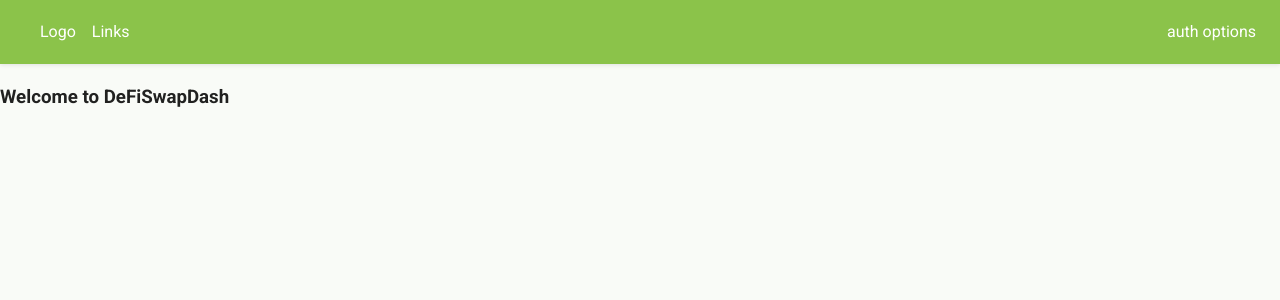
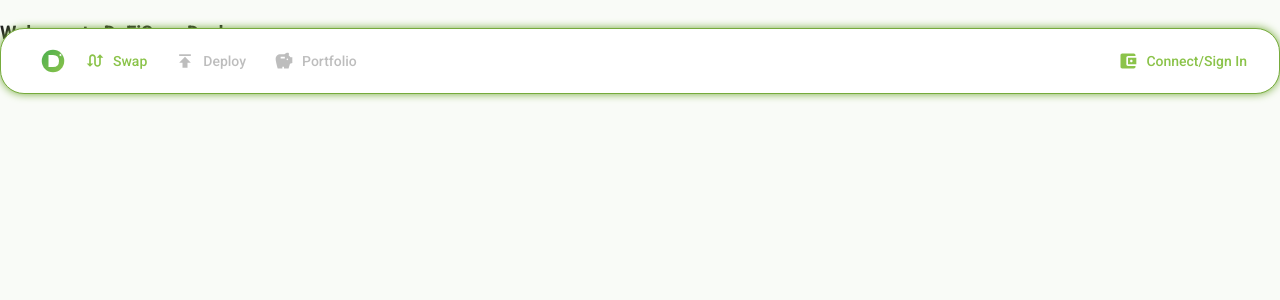
Before and after one commit to MatthewKsc/DeFiSwapDash, a React (Vite) app: page / in a window 1280 px wide. Shown: the top 300 px of the page. Built offline with nearby package versions, Linux system fonts and the light colour scheme.

Commit message:
Add Navbar layout without functionality

```diff
--- a/src/App.tsx
+++ b/src/App.tsx
@@ -1,5 +1,5 @@
 import './App.css'
-import Navbar from './components/Navbar/Navbar';
+import Navbar from './components/Navbar/Navbar'
 
 function App() {
   return (
--- /dev/null
+++ b/src/components/Navbar/NavAuth.tsx
@@ -0,0 +1,19 @@
+import { AccountBalanceWallet } from '@mui/icons-material'
+import { Box, Button } from '@mui/material'
+import React from 'react'
+
+function NavAuth() {
+  //TODO getUserAccount
+
+  const signInButtonClick = (): void => {
+    console.log('Conntect button click')
+  }
+
+  return (
+    <Box sx={{ flexGrow: 0 }}>
+        <Button size="medium" startIcon={<AccountBalanceWallet />} onClick={signInButtonClick}>Connect/Sign In</Button>
+    </Box>
+  )
+}
+
+export default NavAuth
--- /dev/null
+++ b/src/components/Navbar/NavLinks.tsx
@@ -0,0 +1,16 @@
+import { Publish, Savings, SwapCalls } from "@mui/icons-material"
+import { NavLinksContainer } from "../styled/Navbar"
+import { Button } from "@mui/material"
+import React from 'react'
+
+function NavLinks() {
+  return (
+    <NavLinksContainer>
+        <Button size="medium" startIcon={<SwapCalls />}>Swap</Button>
+        <Button size="medium" startIcon={<Publish />} disabled>Deploy</Button>
+        <Button size="medium" startIcon={<Savings />} disabled>Portfolio</Button>
+    </NavLinksContainer>
+  )
+}
+
+export default NavLinks
--- /dev/null
+++ b/src/components/Navbar/NavLogo.tsx
@@ -0,0 +1,13 @@
+import DeFiSwapDashIcon from "../../icons/DeFiSwapDashIcon";
+import { NavLogoContainer } from "../styled/Navbar";
+import React from 'react'
+
+function NavLogo() {
+  return (
+    <NavLogoContainer>
+      <DeFiSwapDashIcon />
+    </NavLogoContainer>
+  )
+}
+
+export default NavLogo;
--- a/src/components/Navbar/Navbar.jsx
+++ /dev/null
@@ -1,18 +0,0 @@
-import React from 'react'
-import {AppBar, Box, Container, Toolbar} from "@mui/material";
-
-function Navbar() {
-  return (
-    <AppBar position="sticky">
-      <Container maxWidth="false">
-        <Toolbar disableGutters>
-            <Box sx={{ flexGrow: 0, padding: '0 1rem' }}>Logo</Box>
-            <Box sx={{ flexGrow: 1 }}>Links</Box>
-            <Box sx={{ flexGrow: 0 }}>auth options</Box>
-        </Toolbar>
-      </Container>
-    </AppBar>
-  )
-}
-
-export default Navbar
--- /dev/null
+++ b/src/components/Navbar/Navbar.tsx
@@ -0,0 +1,30 @@
+import { NavBarContainer } from "../styled/Navbar";
+import {AppBar, Toolbar} from "@mui/material";
+import NavLinks from "./NavLinks";
+import NavLogo from "./NavLogo";
+import NavAuth from "./NavAuth";
+import React from 'react'
+
+function Navbar() {
+  return (
+    <AppBar
+      enableColorOnDark
+      sx={{
+        position: "fixed",
+        boxShadow: 0,
+        bgcolor: 'transparent',
+        backgroundImage: 'none',
+        mt: 'calc(var(--template-frame-height, 0px) + 28px)',
+      }}>
+        <NavBarContainer maxWidth={ "xl" }>
+          <Toolbar disableGutters>
+              <NavLogo />
+              <NavLinks />
+              <NavAuth />
+          </Toolbar>
+        </NavBarContainer>
+    </AppBar>
+  )
+}
+
+export default Navbar;
--- /dev/null
+++ b/src/components/styled/Navbar.tsx
@@ -0,0 +1,21 @@
+import { Box, Container, styled } from "@mui/material";
+
+export const NavBarContainer = styled(Container)(({ theme })=> ({
+    backgroundColor: '#ffffff',
+    border: '1px solid #76ab3c',
+    boxShadow: '0 0 8px #76ab3c',
+    borderRadius: '1.5rem',
+}));
+
+export const NavLogoContainer = styled(Box)(({ theme }) => ({
+    flexGrow: 0,
+    padding: '0 1rem',
+    lineHeight: '0',
+    fontSize: '2rem',
+}));
+
+export const NavLinksContainer = styled(Box)(({ theme }) => ({
+    flexGrow: 1,
+    display: 'flex',
+    gap: '1rem',
+}));
```
